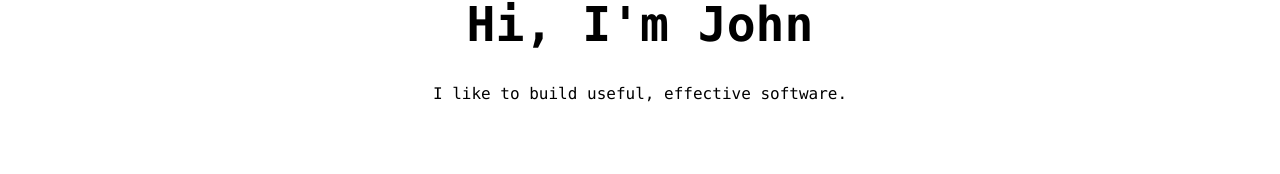
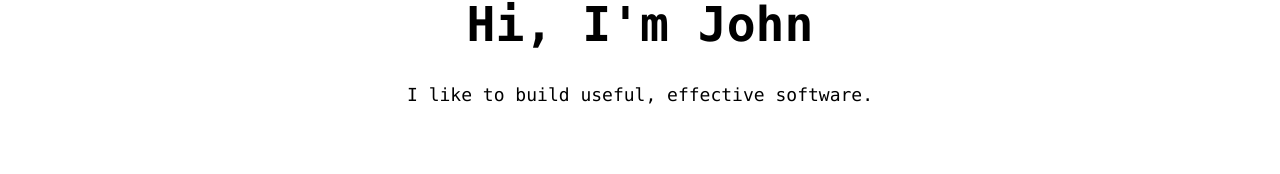
Before and after one commit to jblakeman/jblakeman.github.io, a plain HTML site: page index.html in a window 1280 px wide. Shown: the part 336-510 px from the top of the page. Drawn offline with Linux system fonts and the light colour scheme.

Commit message:
Change size

```diff
--- a/style.css
+++ b/style.css
@@ -17,6 +17,9 @@ main {
 main a {
     color: black;
 }
+main p {
+    font-size: 18px;
+}
 header, footer {
     text-align: center;
     padding: 15px 0 15px 0;
```
